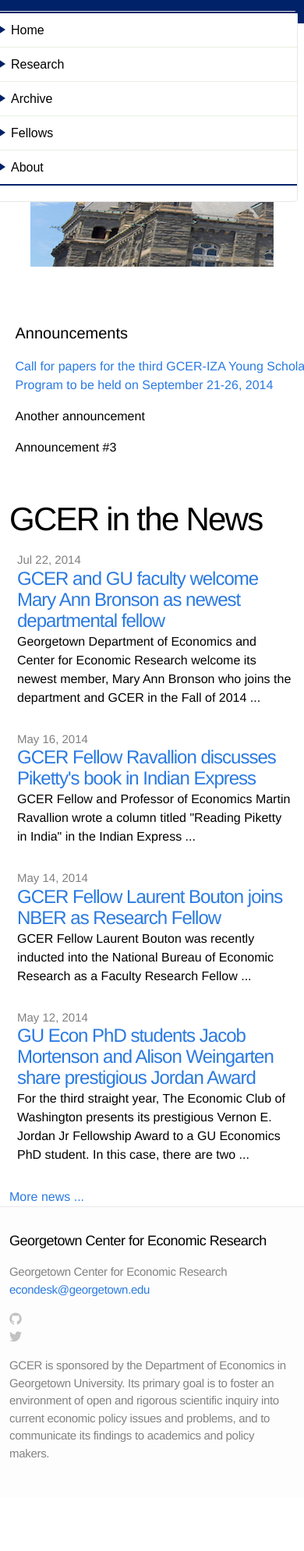
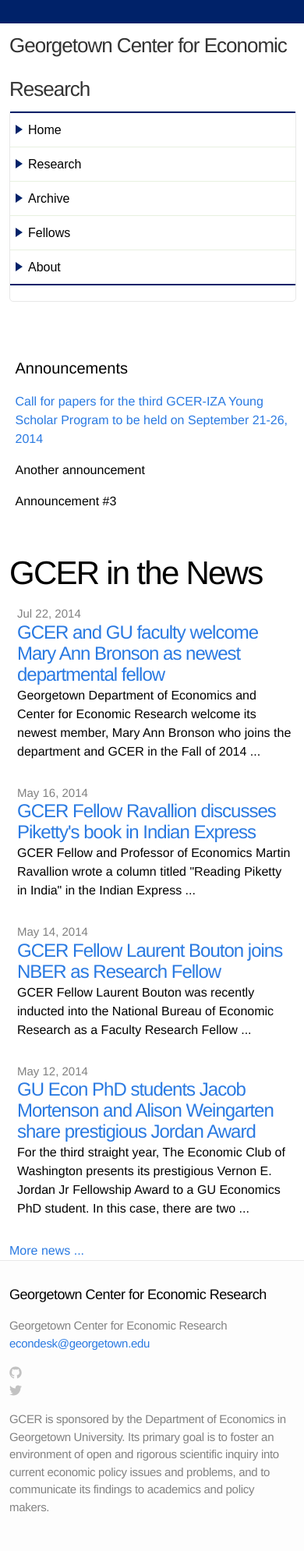
Before and after one commit to georgetown-econ/gcer, a Jekyll site: the page built from index.html, in a window 390 px wide. Shown: the whole page at 78% size. Built offline with Jekyll 4.4.1, drawn with Linux system fonts in a browser that asks for light colours; before the commit the page ends 1920 px from its top, so only the background shows below that.

Commit message:
Fix header on small screens.

```diff
--- a/css/gcer.css
+++ b/css/gcer.css
@@ -418,8 +418,6 @@
   .wrap { padding: 0 12px; }
 
   .site-nav {
-    position: fixed;
-    z-index: 10;
     top: 14px; right: 8px;
     background-color: white;
     -webkit-border-radius: 5px;
@@ -476,14 +474,17 @@
   }
 
   .left-panel {
-    max-width: 100%;
+    max-width: 90%;
     margin: 5%;
-    width: 100%;
+    width: 90%;
   }
 
   .announcements {
-    width: 100%;
+    width: 90%;
     margin: 5%;
   }
 
+  .fade {
+    display: none;
+  }
 }
```
